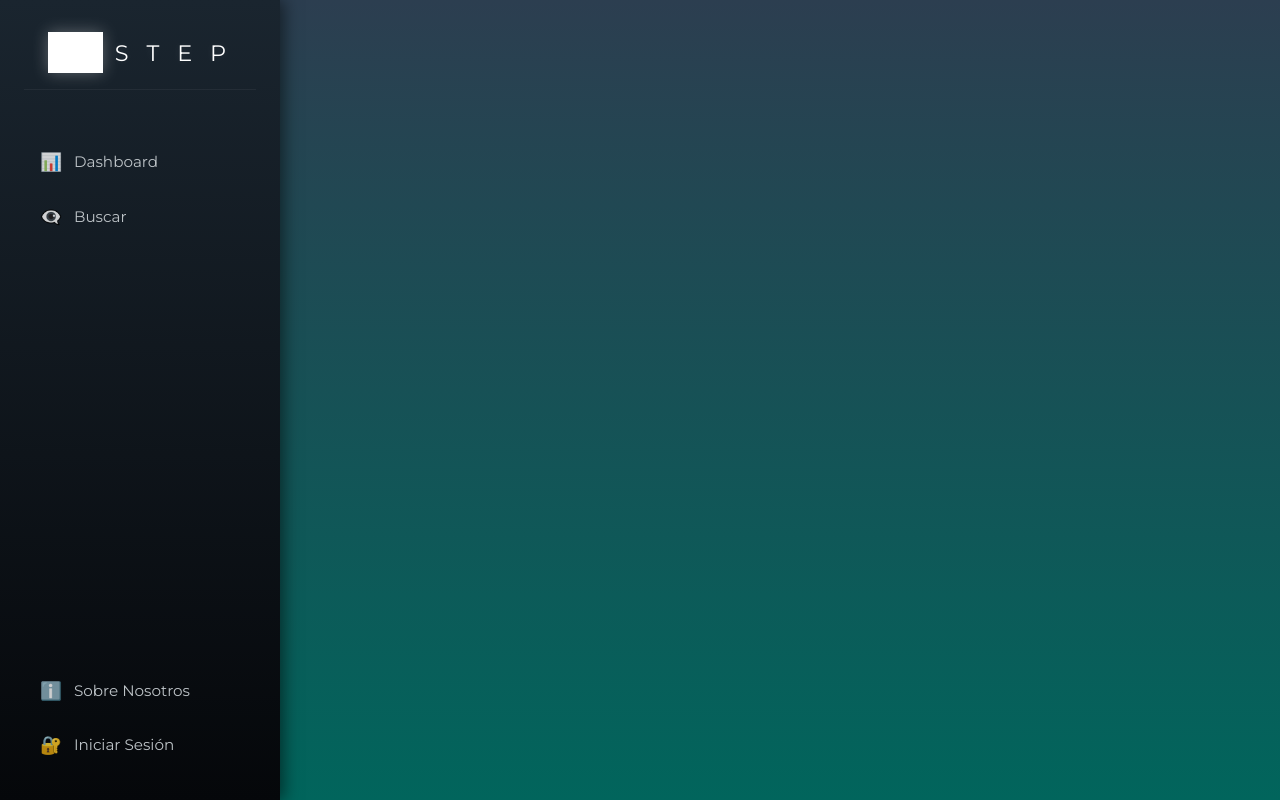
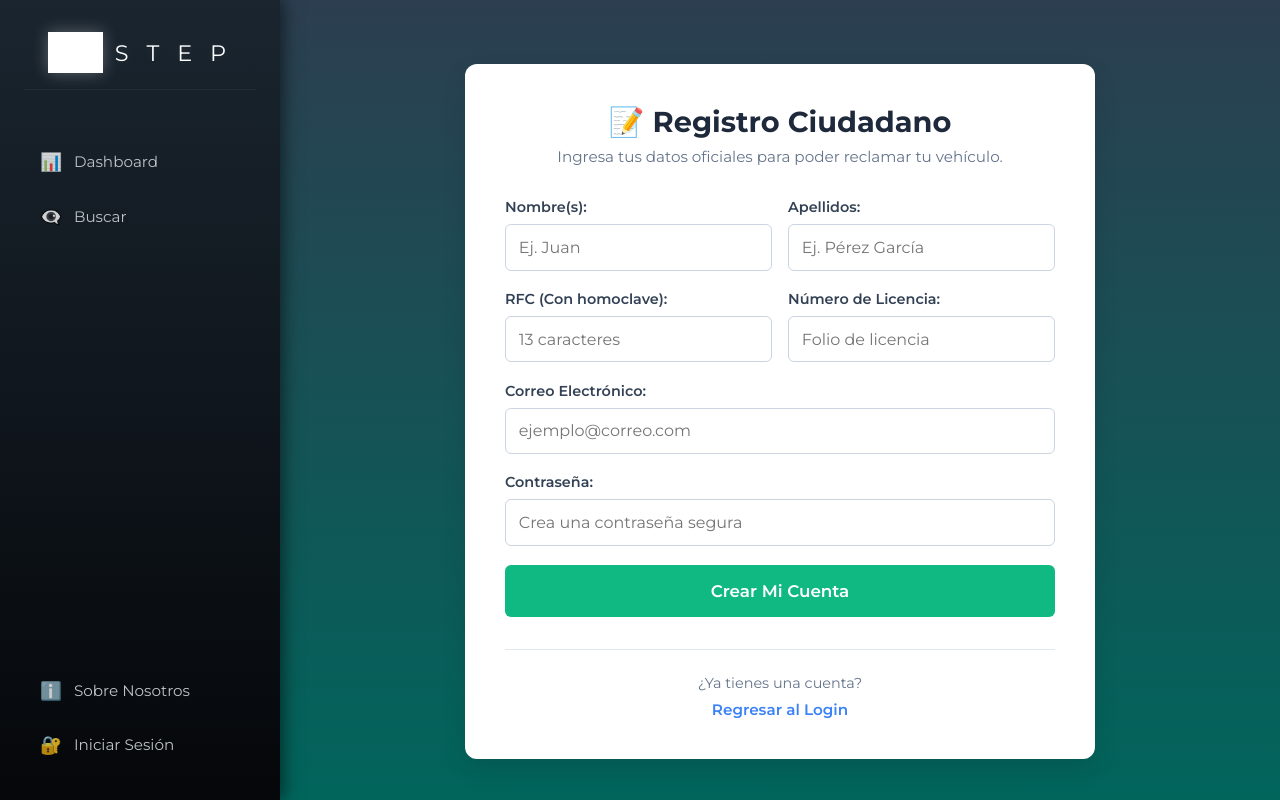
Before and after one commit to IBMilaneso/Corralon-Nuevo, a Vue app in the folder frontend/: page /registro-ciudadano in a window 1280 px wide. Built offline with nearby package versions, Linux system fonts and the light colour scheme; grey boxes are pictures that could not be loaded.

Commit message:
Se creo componente registrar ciudadano

```diff
--- /dev/null
+++ b/frontend/src/components/RegistroCiudadano.vue
@@ -0,0 +1,164 @@
+<script setup>
+import { ref } from 'vue';
+import { useRouter } from 'vue-router';
+import axios from 'axios';
+
+const router = useRouter();
+const API_BASE_URL = 'http://localhost:3000';
+
+// Variables del formulario
+const formulario = ref({
+  nombre: '',
+  apellidos: '',
+  rfc: '',
+  licencia: '',
+  correo: '',
+  password: ''
+});
+
+const mensajeError = ref('');
+const mensajeExito = ref('');
+const cargando = ref(false);
+
+async function registrarCiudadano() {
+  mensajeError.value = '';
+  mensajeExito.value = '';
+  cargando.value = true;
+
+  try {
+    const response = await axios.post(`${API_BASE_URL}/api/registro/ciudadanos`, formulario.value);
+
+    if (response.data.success) {
+      mensajeExito.value = '¡Registro exitoso! Redirigiendo al inicio de sesión...';
+
+      // Esperamos 2 segundos para que el usuario lea el mensaje antes de enviarlo al login
+      setTimeout(() => {
+        router.push('/login');
+      }, 2000);
+    }
+  } catch (error) {
+    if (error.response && error.response.data.message) {
+      mensajeError.value = error.response.data.message; // Muestra "El correo o RFC ya están registrados"
+    } else {
+      mensajeError.value = 'Ocurrió un error al intentar registrarte. Intenta más tarde.';
+    }
+  } finally {
+    cargando.value = false;
+  }
+}
+</script>
+
+<template>
+  <div class="registro-container">
+    <div class="registro-card">
+
+      <div class="header">
+        <h1>📝 Registro Ciudadano</h1>
+        <p>Ingresa tus datos oficiales para poder reclamar tu vehículo.</p>
+      </div>
+
+      <form @submit.prevent="registrarCiudadano" class="formulario">
+
+        <div class="grid-2-columnas">
+          <div class="campo">
+            <label>Nombre(s):</label>
+            <input type="text" v-model="formulario.nombre" placeholder="Ej. Juan" required>
+          </div>
+          <div class="campo">
+            <label>Apellidos:</label>
+            <input type="text" v-model="formulario.apellidos" placeholder="Ej. Pérez García" required>
+          </div>
+        </div>
+
+        <div class="grid-2-columnas">
+          <div class="campo">
+            <label>RFC (Con homoclave):</label>
+            <input type="text" v-model="formulario.rfc" placeholder="13 caracteres" maxlength="13" required>
+          </div>
+          <div class="campo">
+            <label>Número de Licencia:</label>
+            <input type="text" v-model="formulario.licencia" placeholder="Folio de licencia" required>
+          </div>
+        </div>
+
+        <div class="campo">
+          <label>Correo Electrónico:</label>
+          <input type="email" v-model="formulario.correo" placeholder="ejemplo@correo.com" required>
+        </div>
+
+        <div class="campo">
+          <label>Contraseña:</label>
+          <input type="password" v-model="formulario.password" placeholder="Crea una contraseña segura" required minlength="6">
+        </div>
+
+        <p v-if="mensajeError" class="alerta error">{{ mensajeError }}</p>
+        <p v-if="mensajeExito" class="alerta exito">{{ mensajeExito }}</p>
+
+        <button type="submit" class="btn-submit" :disabled="cargando">
+          {{ cargando ? 'Registrando...' : 'Crear Mi Cuenta' }}
+        </button>
+
+      </form>
+
+      <div class="footer-links">
+        <p>¿Ya tienes una cuenta?</p>
+        <button class="btn-volver" @click="router.push('/login')">Regresar al Login</button>
+      </div>
+
+    </div>
+  </div>
+</template>
+
+<style scoped>
+@import url('https://fonts.googleapis.com/css2?family=Montserrat:wght@400;500;600;700&display=swap');
+
+* { font-family: 'Montserrat', sans-serif; }
+
+.registro-container {
+  display: flex; justify-content: center; align-items: center;
+  min-height: 85vh; padding: 2rem 1rem;
+}
+
+.registro-card {
+  background: white; width: 100%; max-width: 550px;
+  padding: 2.5rem; border-radius: 12px; box-shadow: 0 10px 25px rgba(0,0,0,0.1);
+}
+
+.header { text-align: center; margin-bottom: 2rem; }
+.header h1 { color: #1e293b; margin: 0 0 0.5rem 0; font-size: 1.8rem; }
+.header p { color: #64748b; margin: 0; font-size: 0.95rem; }
+
+.grid-2-columnas { display: grid; grid-template-columns: 1fr 1fr; gap: 1rem; }
+
+.campo { margin-bottom: 1.2rem; }
+label { display: block; font-weight: 600; margin-bottom: 0.5rem; color: #334155; font-size: 0.9rem; }
+input {
+  width: 100%; padding: 0.8rem; border: 1px solid #cbd5e1;
+  border-radius: 6px; box-sizing: border-box; font-size: 1rem; transition: border-color 0.2s;
+}
+input:focus { outline: none; border-color: #10b981; }
+
+.alerta { padding: 0.8rem; border-radius: 6px; font-weight: 500; font-size: 0.9rem; text-align: center; margin-bottom: 1rem; }
+.error { background-color: #fef2f2; color: #ef4444; border: 1px solid #fee2e2; }
+.exito { background-color: #f0fdf4; color: #10b981; border: 1px solid #d1fae5; }
+
+.btn-submit {
+  width: 100%; padding: 1rem; background-color: #10b981; color: white;
+  border: none; border-radius: 6px; font-size: 1.05rem; font-weight: 600;
+  cursor: pointer; transition: background-color 0.3s;
+}
+.btn-submit:hover:not(:disabled) { background-color: #059669; }
+.btn-submit:disabled { background-color: #9ca3af; cursor: not-allowed; }
+
+.footer-links { margin-top: 2rem; text-align: center; border-top: 1px solid #e2e8f0; padding-top: 1.5rem; }
+.footer-links p { color: #64748b; margin: 0 0 0.5rem 0; font-size: 0.9rem; }
+.btn-volver {
+  background: none; border: none; color: #3b82f6; font-weight: 600;
+  cursor: pointer; font-size: 0.95rem; padding: 0;
+}
+.btn-volver:hover { text-decoration: underline; }
+
+@media (max-width: 600px) {
+  .grid-2-columnas { grid-template-columns: 1fr; gap: 0; }
+}
+</style>
--- a/frontend/src/router/index.js
+++ b/frontend/src/router/index.js
@@ -3,42 +3,86 @@ import Dashboard from '../components/Dashboard.vue'
 import RegistroVehiculo from '../components/RegistroVehiculo.vue'
 import Inventario from '../components/Inventario.vue'
 import Buscador from '../components/Buscador.vue'
-import VehiculoDetalle from '../components/VehiculoDetalle.vue';
-import SobreNosotros from '../components/SobreNosotros.vue';
-import Login from '../components/Login.vue';
-import Reportes from '../components/Reportes.vue';
+import VehiculoDetalle from '../components/VehiculoDetalle.vue'
+import SobreNosotros from '../components/SobreNosotros.vue'
+import Login from '../components/Login.vue'
+import Reportes from '../components/Reportes.vue'
 
+// 1. IMPORTAMOS EL NUEVO COMPONENTE DE REGISTRO
+import RegistroCiudadano from '../components/RegistroCiudadano.vue'
 
 const router = createRouter({
   history: createWebHistory(import.meta.env.BASE_URL),
-routes: [
-    { path: '/', name: 'dashboard', component: Dashboard, meta: { rolesPermitidos: ['Administrador', 'RolOperativo', 'RolCobranza'] } },
-    { path: '/registrar', name: 'registrar', component: RegistroVehiculo, meta: { rolesPermitidos: ['Administrador', 'RolOperativo'] } },
-    { path: '/inventario', name: 'inventario', component: Inventario, meta: { rolesPermitidos: ['Administrador', 'RolOperativo', 'RolCobranza'] } },
+  routes: [
+    {
+      path: '/',
+      name: 'dashboard',
+      component: Dashboard,
+      meta: { rolesPermitidos: ['Administrador', 'RolOperativo', 'RolCobranza'] }
+    },
+    {
+      path: '/registrar',
+      name: 'registrar',
+      component: RegistroVehiculo,
+      meta: { rolesPermitidos: ['Administrador', 'RolOperativo'] }
+    },
+    {
+      path: '/inventario',
+      name: 'inventario',
+      component: Inventario,
+      meta: { rolesPermitidos: ['Administrador', 'RolOperativo', 'RolCobranza'] }
+    },
     { path: '/buscar', name: 'buscar', component: Buscador },
     { path: '/vehiculo/:id', name: 'vehiculoDetalle', component: VehiculoDetalle },
     { path: '/sobre-nosotros', name: 'sobreNosotros', component: SobreNosotros },
     { path: '/login', name: 'login', component: Login },
-    { path: '/reportes', name: 'reportes', component: Reportes, meta: { rolesPermitidos: ['Administrador'] } }
+    {
+      path: '/reportes',
+      name: 'reportes',
+      component: Reportes,
+      meta: { rolesPermitidos: ['Administrador'] }
+    },
+    // 2. AGREGAMOS LA NUEVA RUTA DE REGISTRO PÚBLICA
+    {
+      path: '/registro-ciudadano',
+      name: 'registroCiudadano',
+      component: RegistroCiudadano
+    }
   ]
 });
 
 router.beforeEach((to, from, next) => {
-  // Leemos el rol. Si no hay, le asignamos un string vacío para evitar errores.
-  const userRol = localStorage.getItem('userRol') || '';
+  // CORRECCIÓN CLAVE: Ahora buscamos 'rolUsuario' exactamente como lo guarda el Login
+  const rolUsuario = localStorage.getItem('rolUsuario') || '';
 
-  // Revisamos si la ruta a la que vamos necesita protección
+  // Verificamos si la ruta a la que vamos necesita protección
   if (to.meta.rolesPermitidos) {
-    // Verificamos si el rol del usuario está en la lista de roles permitidos para esa ruta
-    if (userRol && to.meta.rolesPermitidos.includes(userRol)) {
+
+    // Verificamos si el rol está en la lista de permitidos
+    if (rolUsuario && to.meta.rolesPermitidos.includes(rolUsuario)) {
       next(); // ¡Pásale, tienes permiso!
     } else {
-      next('/login'); // No tienes permiso o no has iniciado sesión, te mando al login.
+      // Si está logueado como ciudadano y trata de entrar a algo prohibido, lo mandamos a Buscar
+      if (rolUsuario === 'ciudadano') {
+        next('/buscar');
+      } else {
+        // Si no está logueado o su rol no existe, al login
+        next('/login');
+      }
     }
   } else {
-    // La ruta no está protegida (ej. Buscar, Sobre Nosotros, Login)
-    next();
+    // La ruta no está protegida (ej. Buscar, Sobre Nosotros, Login, Registro)
+    // Evitamos que alguien logueado vuelva a entrar a login o registro
+    if ((to.name === 'login' || to.name === 'registroCiudadano') && rolUsuario) {
+      if (rolUsuario === 'ciudadano') {
+        next('/buscar');
+      } else {
+        next('/');
+      }
+    } else {
+      next();
+    }
   }
 });
 
-export default router
+export default router;
```
Also changed, not shown: 1 other file (tests, documents, lock files or other folders).
